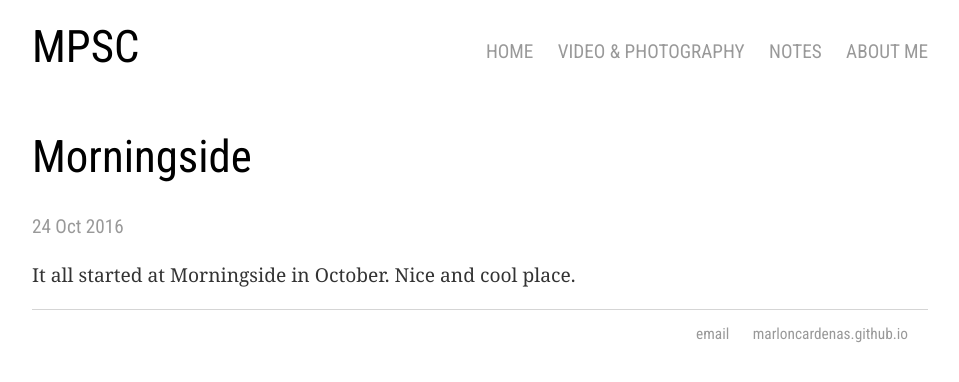
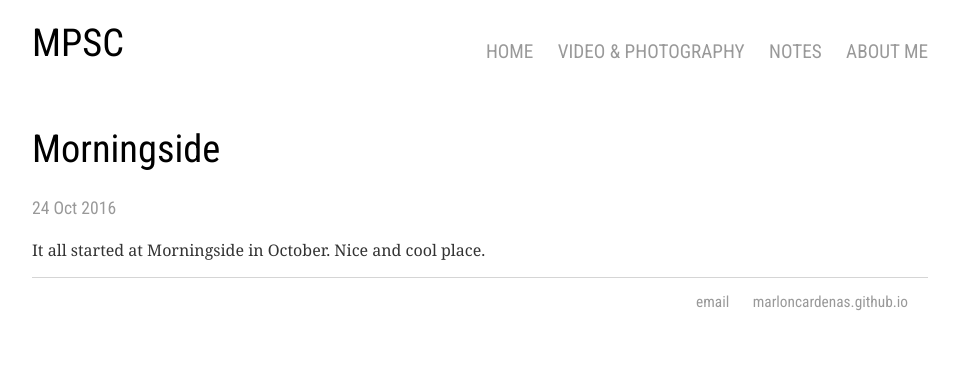
Before and after one commit to marloncardenas/marloncardenas.github.io, a Jekyll site: the page built from _posts/2016-10-24-morningside.md, in a window 1280 px wide. Shown: the top 382 px of the page, without its empty margins (160-1119 px from the left). Built offline with Jekyll 4.4.1, drawn with Linux system fonts in a browser that asks for light colours.

```diff
--- a/css/main.css
+++ b/css/main.css
@@ -56,20 +56,20 @@
     }
 
     h1 {
-        font-size: 2.8em;
+        font-size: 2.4em;
         font-family: 'Roboto Condensed', sans-serif;
         font-weight: 100;
     }
     p {
         font-family: 'Noto Serif', serif;
-        font-size: 1.2em;
-        line-height: 1.5em;
+        font-size: 1.0em;
+        line-height: 1.4em;
         color: #333;
     }
 
     p.post-date {
         font-family: 'Roboto Condensed', sans-serif;
-        font-size: 1.2em;
+        font-size: 1.1em;
         text-decoration: none;
         color: #999;
     }
@@ -81,7 +81,7 @@
 
     ul.posts {
         margin: 20px auto 40px;
-        font-size: 1.3em;
+        font-size: 1.1em;
     }
 
     ul.posts li {
@@ -158,20 +158,20 @@
     }
 
     h1 {
-        font-size: 2.8em;
+        font-size: 2.4em;
         font-family: 'Roboto Condensed', sans-serif;
         font-weight: 100;
     }
     p {
         font-family: 'Noto Serif', serif;
-        font-size: 1.2em;
-        line-height: 1.5em;
+        font-size: 1.0em;
+        line-height: 1.4em;
         color: #333;
     }
 
     p.post-date {
         font-family: 'Roboto Condensed', sans-serif;
-        font-size: 1.2em;
+        font-size: 1.1em;
         text-decoration: none;
         color: #999;
     }
@@ -183,7 +183,7 @@
 
     ul.posts {
         margin: 20px auto 40px;
-        font-size: 1.3em;
+        font-size: 1.1em;
     }
 
     ul.posts li {
@@ -260,20 +260,20 @@
     }
 
     h1 {
-        font-size: 2.8em;
+        font-size: 2.4em;
         font-family: 'Roboto Condensed', sans-serif;
         font-weight: 100;
     }
     p {
         font-family: 'Noto Serif', serif;
-        font-size: 1.2em;
-        line-height: 1.5em;
+        font-size: 1.0em;
+        line-height: 1.4em;
         color: #333;
     }
 
     p.post-date {
         font-family: 'Roboto Condensed', sans-serif;
-        font-size: 1.2em;
+        font-size: 1.1em;
         text-decoration: none;
         color: #999;
     }
@@ -285,7 +285,7 @@
 
     ul.posts {
         margin: 20px auto 40px;
-        font-size: 1.3em;
+        font-size: 1.1em;
     }
 
     ul.posts li {
```
